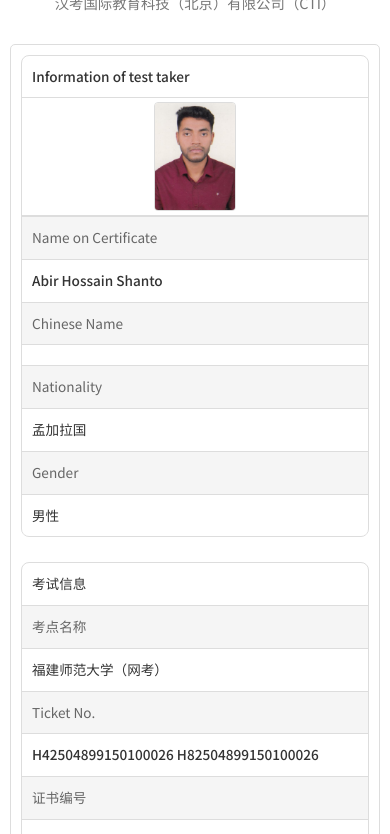
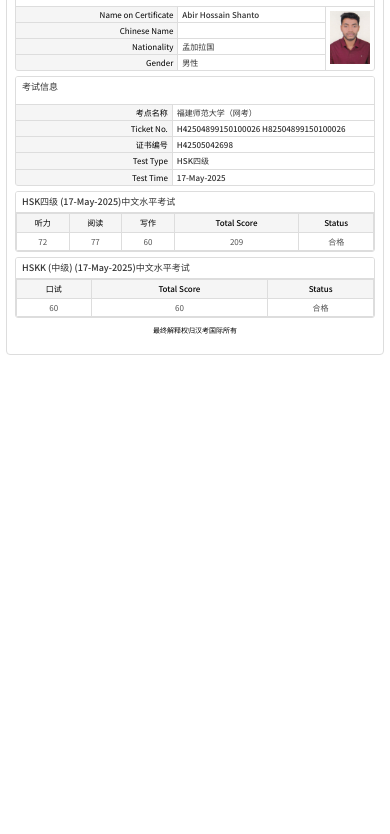
Before and after one commit to parthamallick49/HSK-report, a plain HTML site: page index.html in a window 390 px wide. Shown: the part 73-907 px from the top of the page. After the commit the page ends 844 px from the top, so only its background shows below. Drawn offline with Linux system fonts and the light colour scheme.

Commit message:
UI updated

```diff
--- a/index.html
+++ b/index.html
@@ -16,211 +16,171 @@
             --shadow-color: rgba(0, 0, 0, 0.05);
         }
 
+        * {
+            box-sizing: border-box;
+            margin: 0;
+            padding: 0;
+        }
+
         body {
             font-family: 'Noto Sans SC', sans-serif;
-            margin: 0;
-            background-color: var(--light-gray);
+            background-color: #fff;
+            color: var(--text-color);
+            line-height: 1.4;
+            width: 100vw;
+            height: 100vh;
+            overflow: hidden;
             display: flex;
             justify-content: center;
-            min-height: 100vh;
-            color: var(--text-color);
-            line-height: 1.6;
-        }
-
-        .container {
-            width: 100%;
-            max-width: 800px;
-            background-color: #fff;
-            box-shadow: 0 2px 10px var(--shadow-color);
-            margin: 0 auto;
-            padding-bottom: 20px;
-        }
-        .main-border {
-            border: 1px solid var(--border-color);
-            border-radius: 5px;
-            padding: 10px;
-        }
-
-        /* --- Header Bar (Dark Status Bar) --- */
-        .header-bar {
-            background-color: #333;
-            color: #fff;
-            display: flex;
-            justify-content: space-between;
-            align-items: center;
-            padding: 10px 15px;
-            font-size: 0.9em;
-            position: sticky;
-            top: 0;
-            z-index: 1000;
-        }
-
-        .header-bar .left, .header-bar .right {
-            display: flex;
             align-items: center;
         }
 
-        .header-bar .left span {
-            margin-right: 10px;
-            font-weight: bold;
+        .mobile-wrapper {
+            width: 100%;
+            height: 100%;
+            display: flex;
+            flex-direction: column;
+            background: #fff;
+            position: relative;
         }
 
-        /* --- Navigation Bar (White Bar) --- */
-        .nav-bar {
-            background-color: #fff;
+        .content-container {
+            flex: 1;
             display: flex;
-            justify-content: space-between;
-            align-items: center;
-            padding: 15px;
-            border-bottom: 1px solid var(--medium-gray);
+            flex-direction: column;
+            padding: 6px;
+            overflow: hidden;
         }
 
-        .nav-bar .icon {
-            font-size: 1.5em;
-            color: var(--dark-gray);
-            cursor: pointer;
-            width: 30px; /* Fixed width for alignment */
-            text-align: left;
-        }
-
-        .nav-bar .center {
-            text-align: center;
-            flex-grow: 1;
-        }
-
-        .nav-bar .title {
-            font-size: 1.1em;
-            font-weight: 500;
-            color: var(--dark-gray);
-        }
-
-        .nav-bar .actions {
+        .scalable-content {
+            transform-origin: top center;
+            width: 100%;
             display: flex;
-            gap: 15px;
-            width: 30px; /* Fixed width for alignment */
-            justify-content: flex-end;
-        }
-
-        /* --- Main Content Area --- */
-        .content {
-            padding: 20px 15px;
+            flex-direction: column;
+            gap: 8px;
         }
 
         h1 {
             text-align: center;
-            font-size: 1.2em;
-            margin-bottom: 5px;
-            color: var(--dark-gray);
+            font-size: 12px;
+            color: black;
+            font-weight: 700;
         }
 
         h2 {
             text-align: center;
-            font-size: 0.9em;
-            color: #777;
-            margin-top: 0;
-            margin-bottom: 30px;
+            font-size: 8px;
+            color: black;
+            margin-bottom: 7px;
             font-weight: normal;
+            padding: 0px;
         }
 
         .section {
-            margin-bottom: 25px;
             border: 1px solid var(--border-color);
-            border-radius: 8px;
+            border-radius: 3px;
             overflow: hidden;
+            margin-bottom: 5px;
         }
 
+        .main-card {
+            border: 0.5px solid var(--border-color);
+            border-radius: 4px;
+            overflow: hidden;
+            margin-bottom: 15px;
+            padding: 8px;
+
+        }
         .section-header {
-            /* background-color: var(--light-gray); */
-            padding: 12px 15px;
+            padding: 6px 15px;
             font-weight: 500;
-            font-size: 0.95em;
             border-bottom: 1px solid var(--border-color);
             color: var(--dark-gray);
+            background-color: white;
+            font-size: smaller;
         }
 
-        /* --- GRID LAYOUT FOR PERSONAL INFO (UI FIX) --- */
-        /* This applies to the first section where the photo is */
+
         .details-grid {
             display: grid;
-            /* 3 Columns: Label (1), Value (2), Photo Area (1) - Adjusted proportions for the UI */
-            grid-template-columns: 1fr 2fr 1.2fr;
+            grid-template-columns: 2.2fr 2fr 0.3fr;
             gap: 1px;
             background-color: var(--border-color);
         }
 
         .details-grid-item {
-            padding: 5px 5px;
+            padding: 4px 6px;
             background-color: #fff;
-            font-size: 0.9em;
-            display: flex;
-            align-items: center;
+            font-size: 8px;
         }
 
         .details-grid-item.label {
-            text-align: right; /* Label text aligned right */
+            text-align: right;
             font-weight: 400;
-            color: #666;
+            color: black;
             background-color: var(--light-gray);
-            grid-column: 1 / 2; /* Label in the first column */
+            grid-template-columns: 1.6fr 2.5fr 0fr;
+            display: block;
+            /* padding-right: 10px; */
+            display: block;
+            padding-left: 5px;
         }
 
         .details-grid-item.value {
-            text-align: left; /* Value text aligned left */
+            text-align: left;
             font-weight: 500;
             color: var(--dark-gray);
-            grid-column: 2 / 3; /* Value in the second column */
-
         }
 
-        /* The Photo Cell spans 4 rows and sits in the third column */
         .details-grid-item.photo-cell {
-            grid-column: 3 / 4; /* Photo in the third column */
-            grid-row: 1 / 5; /* Spans rows 1 through 4 */
+            grid-column: 3 / 4;
+            grid-row: 1 / 5;
             justify-content: center;
-            align-items: flex-start; /* Align photo slightly to the top like in the image */
+            align-items: flex-start;
             background-color: #fff;
-            padding: 10px;
+            padding: 4px;
+            display: flex;
         }
 
         .details-grid-item.photo-cell img {
-            max-width: 100%;
-            max-height: 120px;
-            width: 80px; /* Fixed width for better control */
-            height: auto;
-            border-radius: 4px;
-            object-fit: cover;
-            border: 1px solid var(--border-color);
+            width: 50px;
+            /* height: auto; */
+            /* border-radius: 2px; */
+            /* object-fit: cover; */
+            /* border: 1px solid var(--border-color); */
         }
 
-        /* --- Second Section Grid (No Photo, simpler) --- */
-        /* Ensure the second section uses only 2 columns, spanning 1fr and 2fr */
         .section:nth-of-type(2) .details-grid {
-            grid-template-columns: 1fr 2fr;
-        }
-        .section:nth-of-type(2) .details-grid-item {
-            grid-column: auto;
+            grid-template-columns: 1.55fr 2fr;
+
         }
         .section:nth-of-type(2) .details-grid-item.label {
-             grid-column: 1 / 2;
+            display: block;
+            text-align: right;
+            /* padding-right: 10px; */
         }
         .section:nth-of-type(2) .details-grid-item.value {
-             grid-column: 2 / 3;
+            display: block;
+            text-align: left;
+            /* padding-left: 5px; */
         }
 
+        .section:nth-of-type(2) .section-header {
+            padding-bottom: 10px;
+            font-size: 9px;
+        }
 
-        /* --- Table Styles --- */
         .score-table {
             width: 100%;
             border-collapse: collapse;
             background-color: #fff;
+            /* font-size: 6px; */
 
         }
-
         .score-table th, .score-table td {
             border: 1px solid var(--border-color);
-            padding: 4px 4px;
+            /* padding: 4px 2px; */
             text-align: center;
-            font-size: 0.9em;
         }
 
         .score-table th {
@@ -228,80 +188,105 @@
             font-weight: 500;
             color: var(--dark-gray);
             white-space: nowrap;
+            color: black;
+            padding-top: 5px;
+
         }
 
-        .score-table .status.pass,
-        .score-table .status.fail {
-            color: var(--dark-gray); /* Match the image: standard dark gray text */
-            font-weight: 500;
+        .score-table:nth-of-type(2) .th {
+            font-size: 7px;
         }
 
-        /* --- Footer --- */
         .footer {
             text-align: center;
-            font-size: 0.8em;
-            color: #888;
-            margin-top: 30px;
-            padding: 0 15px;
+            font-size: 7px;
+            color: black;
+            margin-top: 8px;
+            padding: 0 8px;
+            margin-bottom: 10px;
         }
 
-        /* --- Mobile Responsive Adjustments --- */
+        /* Mobile optimization - Further reduced sizes */
         @media (max-width: 600px) {
-            .nav-bar .title {
-                font-size: 1em;
-            }
-            .content {
-                padding: 15px 10px;
-            }
-            .section-header, .details-grid-item, .score-table th, .score-table td {
-                font-size: 0.85em;
-                padding: 10px;
+            .scalable-content {
+                gap: 8px;
             }
 
-            /* Restructure Photo Grid for Mobile (Stacked) */
-            .details-grid {
-                display: flex;
-                flex-direction: column;
-                gap: 1px;
+            h1 {
+                font-size: 13px;
+            }
+
+            h2 {
+                font-size: 9px;
+                margin-bottom: 8px;
+            }
+
+            .section-header {
+                font-size: 10px;
+                padding: 5px 7px;
             }
 
             .details-grid-item {
-                /* Reset grid properties for stacked view */
-                grid-column: auto !important;
-                grid-row: auto !important;
+                font-size: 9px;
+                padding: 3px 5px;
             }
 
-            .details-grid-item.photo-cell {
-                order: -1; /* Move photo to the top of the stacked list */
-                justify-content: center;
-                align-items: center;
-                padding: 4px 4px;
-                border: none;
-                border-bottom: 1px solid var(--border-color);
+            .details-grid-item.photo-cell img {
+                width: 45px;
             }
-            .details-grid-item.label {
-                background-color: var(--light-gray);
+
+            .score-table {
+                font-size: 9px;
+            }
+
+            .score-table th, .score-table td {
+                padding: 3px 1px;
             }
         }
 
-        /* Icon Font Fallback */
-        .icon {
-            font-family: 'Arial', sans-serif;
-            font-style: normal;
-            font-weight: normal;
-            display: inline-block;
-            line-height: 1;
-            -webkit-font-smoothing: antialiased;
-            -moz-osx-font-smoothing: grayscale;
+        /* For very small screens - Further reduced sizes */
+        @media (max-width: 400px) {
+            .scalable-content {
+                gap: 4px;
+            }
+
+            h1 {
+                font-size: 12px;
+            }
+
+            h2 {
+                font-size: 8px;
+                margin-bottom: 6px;
+            }
+
+            .section-header {
+                font-size: 9px;
+                padding: 4px 6px;
+            }
+
+            .details-grid-item {
+                font-size: 8px;
+                padding: 2px 4px;
+            }
+
+            .details-grid-item.photo-cell img {
+                width: 40px;
+            }
+
+            .score-table {
+                font-size: 8px;
+            }
         }
     </style>
 </head>
 <body>
-    <div class="container">
-        <div class="content">
+    <div class="mobile-wrapper">
+        <div class="content-container">
+            <div class="scalable-content">
                 <h1>中文考试成绩在线验证结果查询</h1>
                 <h2>汉考国际教育科技（北京）有限公司（CTI）</h2>
-            <div class="main-border">
+
+                <div class="main-card">
                     <div class="section">
                         <div class="section-header">Information of test taker</div>
                         <div class="details-grid">
@@ -325,7 +310,6 @@
 
                     <div class="section">
                         <div class="section-header">考试信息</div>
-
                         <div class="details-grid">
                             <div class="details-grid-item label">考点名称</div>
                             <div class="details-grid-item value">福建师范大学（网考）</div>
@@ -370,7 +354,8 @@
                             </thead>
                             <tbody>
                                 <tr>
-                                <td>60</td> <td>60</td> <td class="status fail">合格</td> </tr>
+                                    <td>60</td> <td>60</td> <td class="status fail">合格</td>
+                                </tr>
                             </tbody>
                         </table>
                     </div>
@@ -381,40 +366,34 @@
                 </div>
             </div>
         </div>
+    </div>
 
-    <script type="text/javascript">
-        function googleTranslateElementInit() {
-            new google.translate.TranslateElement({
-                pageLanguage: 'zh',
-                includedLanguages: 'en,fr,de',
-                layout: google.translate.TranslateElement.InlineLayout.SIMPLE,
-                autoDisplay: true
-            }, 'google_translate_element');
-        }
-        function adjustBodyPaddingForTranslate() {
-            const translateBanner = document.querySelector('.goog-te-banner-frame');
-            if (translateBanner) {
-                const bannerHeight = translateBanner.offsetHeight;
-                if (bannerHeight > 0) {
-                    document.body.style.paddingBottom = bannerHeight + 'px';
+    <script>
+        // Function to adjust the scale of content to fit screen
+        function adjustContentScale() {
+            const scalableContent = document.querySelector('.scalable-content');
+            const container = document.querySelector('.content-container');
+
+            // Reset transform first
+            scalableContent.style.transform = 'scale(1)';
+
+            // Get dimensions
+            const containerHeight = container.clientHeight;
+            const contentHeight = scalableContent.scrollHeight;
+
+            // Calculate scale if content is too tall
+            if (contentHeight > containerHeight) {
+                const scale = containerHeight / contentHeight * 0.95; // 5% margin
+                scalableContent.style.transform = `scale(${scale})`;
             }
         }
-        }
-        const observer = new MutationObserver((mutationsList) => {
-            for (let mutation of mutationsList) {
-                if (mutation.type === 'childList' && mutation.addedNodes.length > 0) {
-                    const addedNode = Array.from(mutation.addedNodes).find(node => node.classList && node.classList.contains('goog-te-banner-frame'));
-                    if (addedNode) {
-                        adjustBodyPaddingForTranslate();
-                        observer.disconnect();
-                    }
-                }
-            }
-        });
-        observer.observe(document.body, { childList: true });
-        window.addEventListener('load', adjustBodyPaddingForTranslate);
+
+        // Adjust on load and resize
+        window.addEventListener('load', adjustContentScale);
+        window.addEventListener('resize', adjustContentScale);
+
+        // Also adjust after a short delay to ensure everything is rendered
+        setTimeout(adjustContentScale, 100);
     </script>
-    <script type="text/javascript" src="//translate.google.com/translate_a/element.js?cb=googleTranslateElementInit"></script>
-    <div id="google_translate_element" style="display: none;"></div>
 </body>
 </html>
```
Lines whose indentation alone changed are shown as unchanged.
